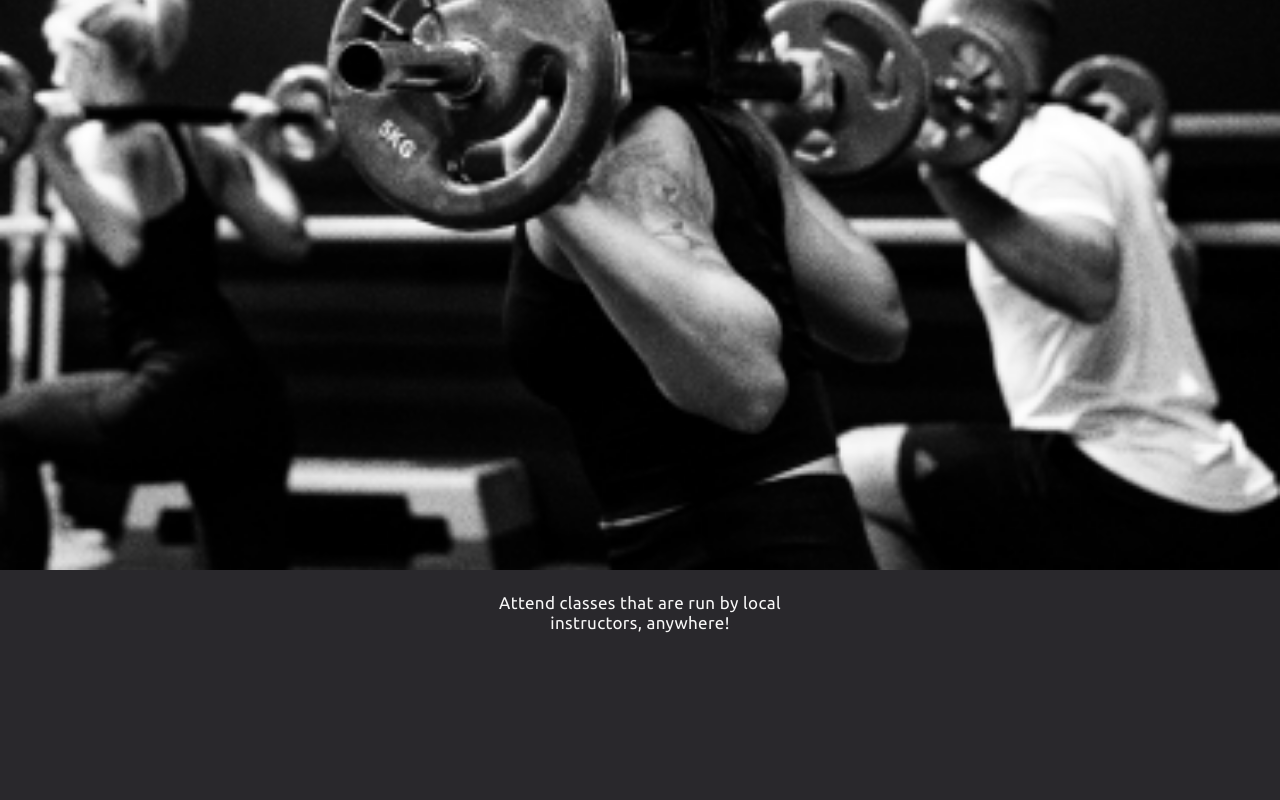
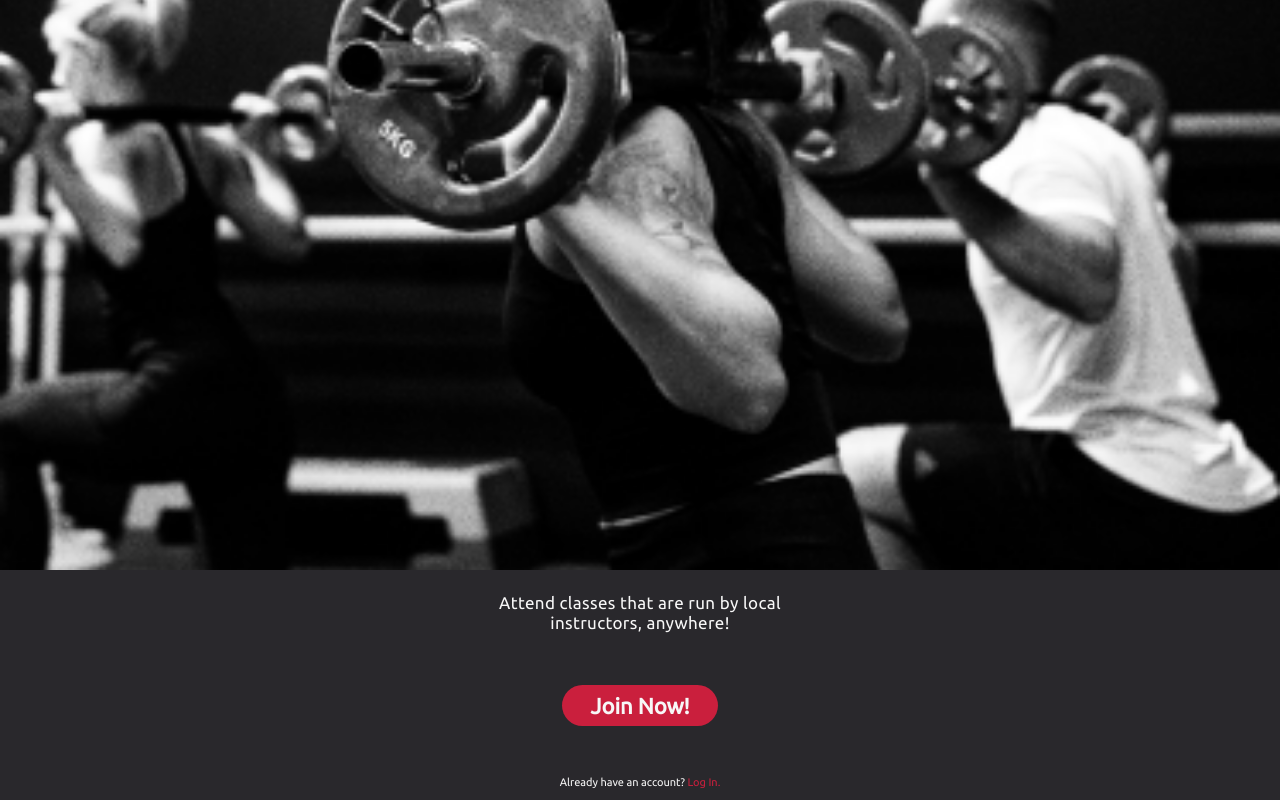
Before and after one commit to rbabaci1/Anywhere-Fitness, a React (Create React App) app in the folder anywhere-fitness/: page / in a window 1280 px wide. Shown: the part 482-1282 px from the top of the page. Before the commit the page ends 1137 px from the top, so only its background shows below. Built offline with nearby package versions, Linux system fonts and the light colour scheme.

Commit message:
render Join Now button with login text

```diff
--- a/anywhere-fitness/src/Pages/LandingPage/LandingPage.js
+++ b/anywhere-fitness/src/Pages/LandingPage/LandingPage.js
@@ -22,6 +22,19 @@ const LandingPageContainer = styled.div`
     letter-spacing: 0.36px;
     text-align: center;
   }
+  p {
+    font-size: 11px;
+    line-height: 13px;
+    width: 174px;
+    font-style: normal;
+    color: #f7f7f7;
+    margin-top: 50px;
+    text-align: center;
+
+    span {
+      color: #ca1f3d;
+    }
+  }
 `;
 
 export default function LandingPage() {
@@ -31,6 +44,12 @@ export default function LandingPage() {
 
       <img src={landingPageImage} alt='Athletes working out.' />
       <h4>Attend classes that are run by local instructors, anywhere!</h4>
+
+      <Button textContent='Join Now!' />
+
+      <p>
+        Already have an account? <span>Log In.</span>
+      </p>
     </LandingPageContainer>
   );
 }
```
